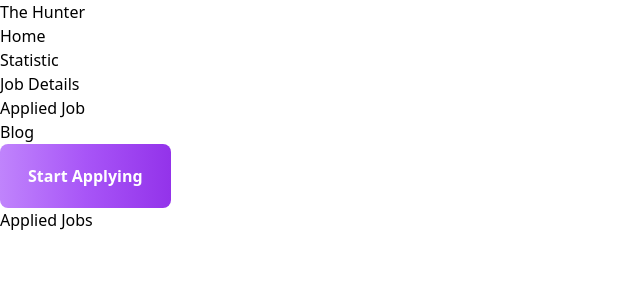
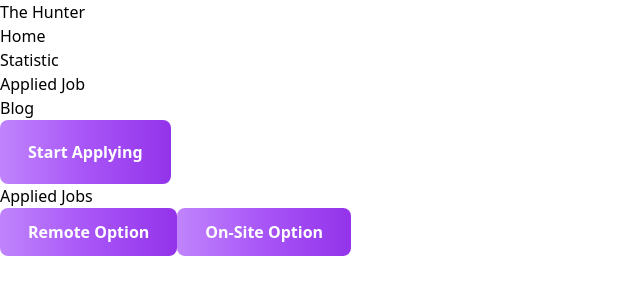
Before and after one commit to pijusdas/the-hunter, a React (Vite) app: page /applied in a window 1280 px wide. Shown: the top 300 px of the page, without its empty margins (0-640 px from the left). Built offline with nearby package versions, Linux system fonts and the light colour scheme.

Commit message:
fixed view details path error

```diff
--- a/src/components/AppliedJobs/AppliedJobs.jsx
+++ b/src/components/AppliedJobs/AppliedJobs.jsx
@@ -25,7 +25,11 @@ const AppliedJobs = () => {
                 <h1 className='text-center text-2xl font-bold -mt-5'>Applied Jobs</h1>
 
             </div>
-            <div className='px-12 mt-30 '>
+            <div className='px-12 mt-32 '>
+                <div className=' flex justify-end mb-9 gap-5'>
+                    <button className='btn-secondery'>Remote Option</button>
+                    <button className='btn-secondery'>On-Site Option</button>
+                </div>
                 {
                     apliedsjob.map(singlejobb => <ApplyJob
                         key={singlejobb.id}
--- a/src/components/Header/Header.jsx
+++ b/src/components/Header/Header.jsx
@@ -10,7 +10,6 @@ const Header = () => {
                 <ul className=' md:flex justify-between  md:space-x-8'>
                    <li> <Link to={'/'}>Home</Link></li>
                    <li> <Link to={'/statistic'}>Statistic</Link></li>
-                   <li> <NavLink to={'/details'}>Job Details</NavLink></li>
                    <li> <Link to={'/applied'}>Applied Job</Link></li>
                    <li> <Link to={'/blog'}>Blog</Link></li>
                 </ul>
--- a/src/components/Statistic/Statistic.jsx
+++ b/src/components/Statistic/Statistic.jsx
@@ -17,7 +17,7 @@ const data = [
     },
     {
         name: "Assigment-2",
-        marks: 60,
+        marks: 50,
 
     },
     {
@@ -27,7 +27,7 @@ const data = [
     },
     {
         name: "Assigment-4",
-        marks: 60,
+        marks: 56,
 
     },
     {
@@ -37,7 +37,7 @@ const data = [
     },
     {
         name: "Assigment-6",
-        marks: 59,
+        marks: 49,
 
     },
     {
--- a/src/components/appyJob/ApplyJob.jsx
+++ b/src/components/appyJob/ApplyJob.jsx
@@ -4,7 +4,7 @@ import { MapPinIcon } from '@heroicons/react/24/solid'
 import { Link } from 'react-router-dom';
 
 const ApplyJob = ({ singlejobb }) => {
-    const { companyName, img, jobTitle, location, salary, vacation } = singlejobb
+    const { companyName, img, jobTitle, location, salary, vacation,id } = singlejobb
 
 
     return (
@@ -27,9 +27,9 @@ const ApplyJob = ({ singlejobb }) => {
                     </div>
                 </div>
             </div>
-            <Link to='/details'>
-                <button className='btn-secondery'>View Details</button>
-            </Link>
+            <Link to={`/details/${id}`}>
+             <button className='btn-secondery'>View Details</button>
+             </Link>
         </div>
     );
 };
```
